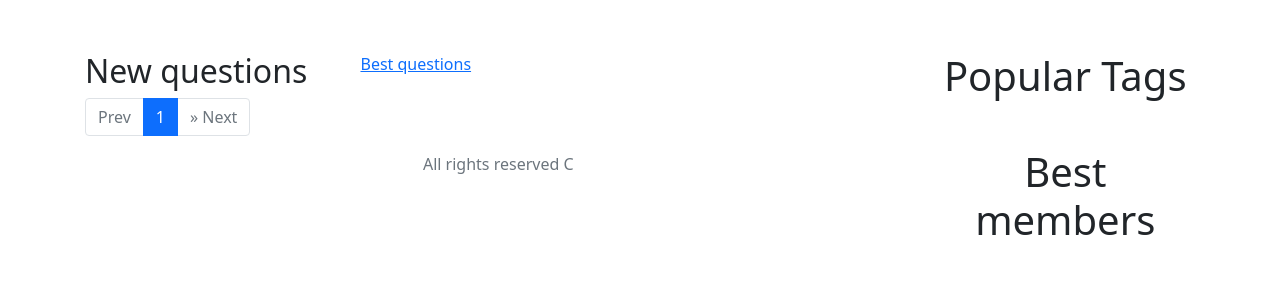
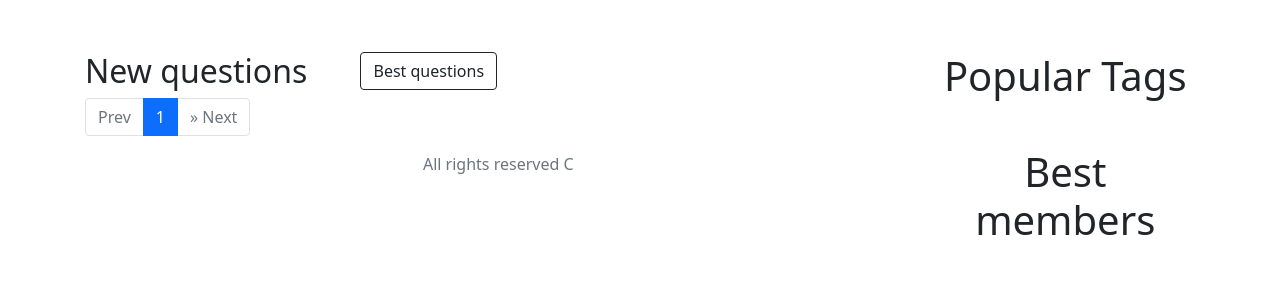
Before and after one commit to Andeo1812/Askme, a Django app: page / in a window 1280 px wide. Shown: the part 56-356 px from the top of the page. Run offline with Django 4.2, Linux system fonts and the light colour scheme; data that the repository does not hold is empty; some libraries are stand-ins or nearby versions.

Commit message:
ref htmp css

```diff
--- a/app/views.py
+++ b/app/views.py
@@ -32,7 +32,7 @@
     content = paginator.paginate(questions, request, 10)
     content.update({
         "category": "Best questions",
-        "forward_category": "New question",
+        "forward_category": "New questions",
         "popular_tags": top_tags,
         "redirect_new": "new",
         'best_members': users})
--- /dev/null
+++ b/static/css/index.css
@@ -0,0 +1,6 @@
+.table-category {
+    border: 1px red;
+    border-radius: 20px;
+    margin: 3px;
+    padding: 10px;
+}
--- a/templates/include/base.html
+++ b/templates/include/base.html
@@ -14,6 +14,7 @@
     <link rel="stylesheet" href="{% static "css/settings_user.css" %}">
     <link rel="stylesheet" href="{% static "css/answer.css" %}">
     <link rel="stylesheet" href="{% static "css/question.css" %}">
+    <link rel="stylesheet" href="{% static "css/index.css" %}">
 
 </head>
 <body class="d-flex flex-column h-100">
--- a/templates/index.html
+++ b/templates/index.html
@@ -4,16 +4,15 @@
 {% block content %}
 <div class="row">
     <div class="row">
-        <div class="col-md-4 col-lg-4 ">
+        <div class="col-4">
             <h2 class="mt-5">{{ category }}</h2>
         </div>
-        <div class="col-md-2 col-lg-2 mt-5">
+        <div class="col-3 mt-5">
             {% if redirect_new %}
-                <a href="{% url "new" %}">
+                <a href="{% url "new" %}" class="btn btn-outline-dark"> {{ forward_category }}</a>
             {% else %}
-                <a href="{% url "hot" %}">
+                <a href="{% url "hot" %}" class="btn btn-outline-dark"> {{ forward_category }}</a>
             {% endif %}
-            {{ forward_category }}
             </a>
         </div>
     </div>
```
